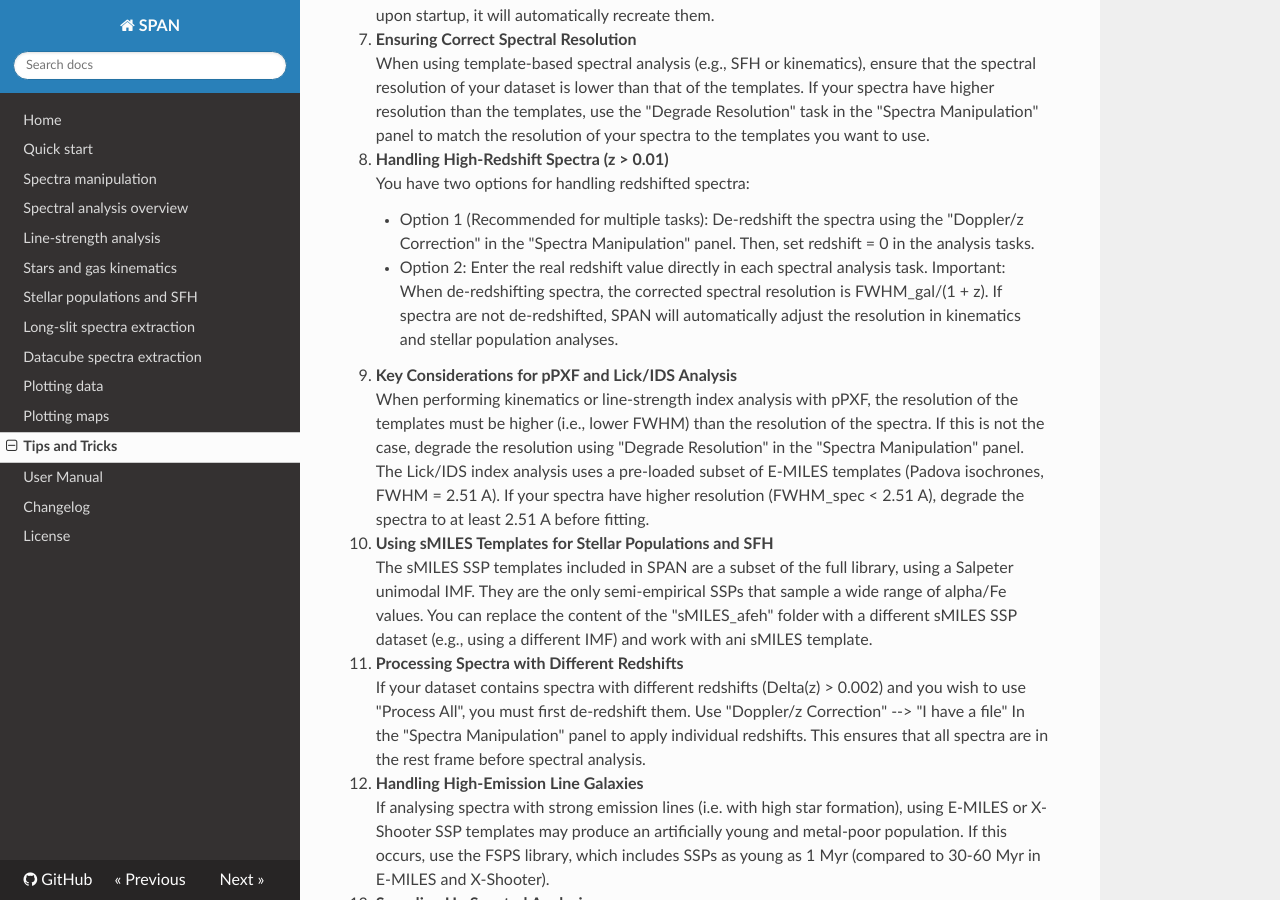
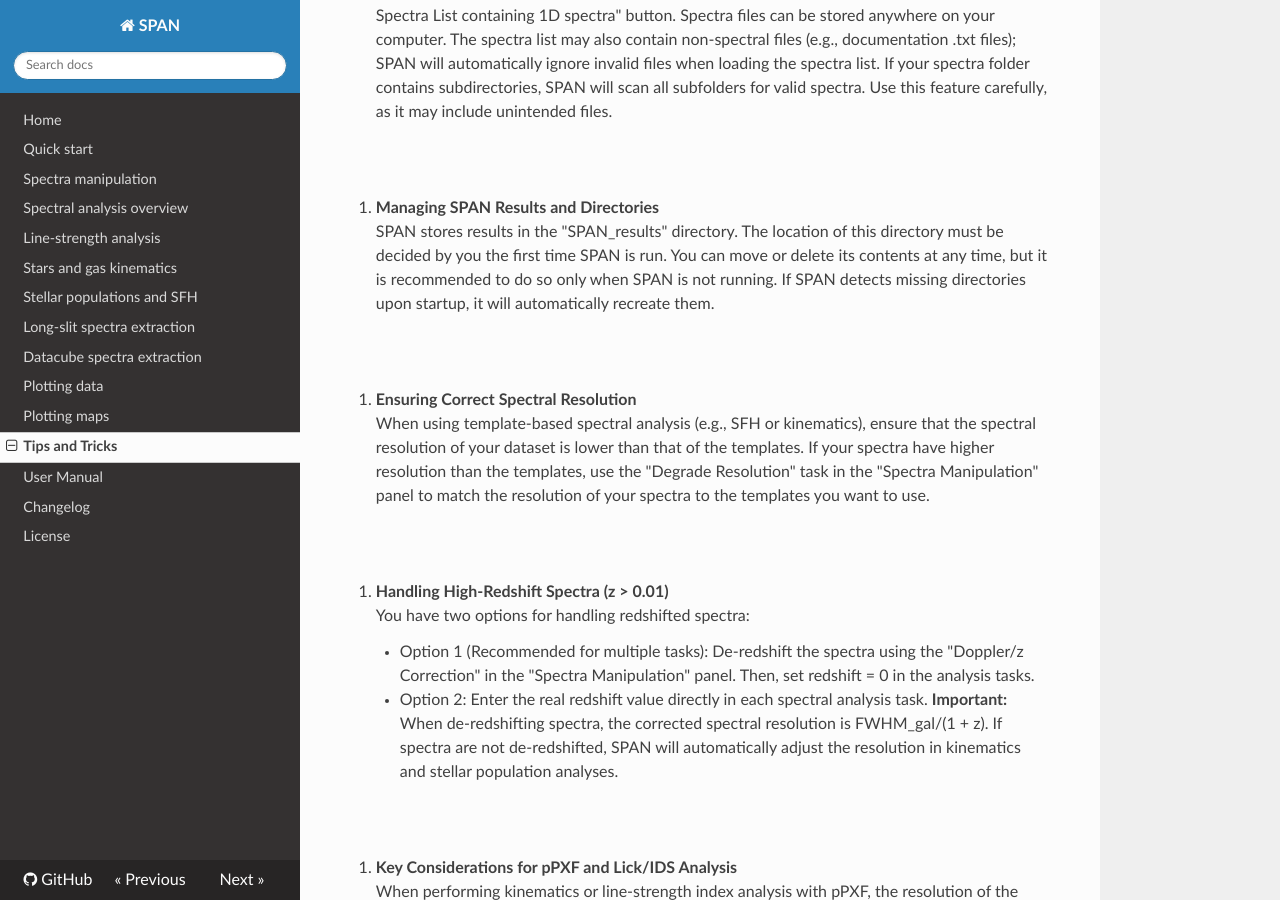
Before and after one commit to danielegasparri/span-gui, an MkDocs documentation site: the page built from docs/tips_and_tricks.md, in a window 1280 px wide and 900 px high, scrolled down 1236 px. Built offline with MkDocs 1.6.1, drawn with Linux system fonts in a browser that asks for light colours; nearby versions of some CDN libraries.

Commit message:
Add files via upload

```diff
--- a/docs/tips_and_tricks.md
+++ b/docs/tips_and_tricks.md
@@ -12,11 +12,13 @@
 Example: If your optical spectra are in Angstrom but you set nanometres, clicking "Plot" will show a range from 48000 to 55000 A, which is incorrect.
 To fix this, select the correct wavelength units and plot one selected spectrum again.
 
+&nbsp;
 
 2. **Improving Lick/IDS Line-Strength Analysis Accuracy**
 The "Emission Line(s) Correction" option in the Lick/IDS line-strength analysis uses pPXF to remove gas emissions from the spectra. This process fits the gas component using E-MILES templates and applies a fixed wavelength fitting range (4000-6500 A). If the spectra contain edge artifacts (e.g., from X-shooter UVB and VIS arms), the fit may be imperfect.
 Solution: Activate the "Cropping" task in the "Spectra Pre-Processing" panel and crop the spectrum to remove problematic regions. If you want to analyse only the 4800-5500 A range for stellar populations, crop the spectra accordingly.
 
+&nbsp;
 
 3. **Using "Stellar Populations and SFH" for Kinematics**
 The "Stellar Populations and SFH" module can be used for kinematics analysis, as an alternative to "Stars and Gas Kinematics". To adapt the settings for kinematics:
@@ -27,32 +29,38 @@
     - Set Regul. error = 0 to disable regularization.
 
 
+
 4. **Saving and Loading Parameters**
 You can save your session settings, active tasks, and parameters as a .json file via "File --> Save Parameters...".
 If you prefer to always load custom default parameters instead of SPAN's defaults, save your parameters via "File --> Save Parameters..." and overwrite "default_settings.json" in the "system_files" subfolder.
 
+&nbsp;
 
 5. **Managing Spectra Lists and File Organisation**
 Spectra loaded into SPAN are organised via a spectra list, generated using the "Generate Spectra List containing 1D spectra" button. Spectra files can be stored anywhere on your computer. The spectra list may also contain non-spectral files (e.g., documentation .txt files); SPAN will automatically ignore invalid files when loading the spectra list.
 If your spectra folder contains subdirectories, SPAN will scan all subfolders for valid spectra. Use this feature carefully, as it may include unintended files.
 
+&nbsp;
 
 6. **Managing SPAN Results and Directories**
 SPAN stores results in the "SPAN_results" directory. The location of this directory must be decided by you the first time SPAN is run. You can move or delete its contents at any time, but it is recommended to do so only when SPAN is not running.
 If SPAN detects missing directories upon startup, it will automatically recreate them.
 
+&nbsp;
 
 7. **Ensuring Correct Spectral Resolution**
 When using template-based spectral analysis (e.g., SFH or kinematics), ensure that the spectral resolution of your dataset is lower than that of the templates. If your spectra have higher resolution than the templates, use the "Degrade Resolution" task in the "Spectra Manipulation" panel to match the resolution of your spectra to the templates you want to use.
 
+&nbsp;
 
 8. **Handling High-Redshift Spectra (z > 0.01)**
 You have two options for handling redshifted spectra:
     - Option 1 (Recommended for multiple tasks): De-redshift the spectra using the "Doppler/z Correction" in the "Spectra Manipulation" panel. Then, set redshift = 0 in the analysis tasks.
     - Option 2: Enter the real redshift value directly in each spectral analysis task.
-Important:
+**Important:**
 When de-redshifting spectra, the corrected spectral resolution is FWHM_gal/(1 + z). If spectra are not de-redshifted, SPAN will automatically adjust the resolution in kinematics and stellar population analyses.
 
+&nbsp;
 
 9. **Key Considerations for pPXF and Lick/IDS Analysis**
 When performing kinematics or line-strength index analysis with pPXF, the resolution of the templates must be higher (i.e., lower FWHM) than the resolution of the spectra.
@@ -60,27 +68,32 @@
 The Lick/IDS index analysis uses a pre-loaded subset of E-MILES templates (Padova isochrones, FWHM = 2.51 A).
 If your spectra have higher resolution (FWHM_spec < 2.51 A), degrade the spectra to at least 2.51 A before fitting.
 
+&nbsp;
 
 10. **Using sMILES Templates for Stellar Populations and SFH**
 The sMILES SSP templates included in SPAN are a subset of the full library, using a Salpeter unimodal IMF.
 They are the only semi-empirical SSPs that sample a wide range of alpha/Fe values.
 You can replace the content of the "sMILES_afeh" folder with a different sMILES SSP dataset (e.g., using a different IMF) and work with ani sMILES template.
 
+&nbsp;
 
 11. **Processing Spectra with Different Redshifts**
 If your dataset contains spectra with different redshifts (Delta(z) > 0.002) and you wish to use "Process All", you must first de-redshift them.
 Use "Doppler/z Correction" --> "I have a file" In the "Spectra Manipulation" panel to apply individual redshifts.
 This ensures that all spectra are in the rest frame before spectral analysis.
 
+&nbsp;
 
 12. **Handling High-Emission Line Galaxies**
 If analysing spectra with strong emission lines (i.e. with high star formation), using E-MILES or X-Shooter SSP templates may produce an artificially young and metal-poor population.
 If this occurs, use the FSPS library, which includes SSPs as young as 1 Myr (compared to 30-60 Myr in E-MILES and X-Shooter).
 
+&nbsp;
 
 13. **Speeding Up Spectral Analysis**
 Cropping spectra to include only the wavelength regions of interest can significantly speed up spectral analysis.
 
+&nbsp;
 
 14. **Stellar populations with Lick/IDS indices**
 The determination of the stellar parameters with the Lick/IDS indices and the GPR method uses predictive machine-learning models and the scikit-learn module. The default models stored in the system_files folder have been trained with the scikit-learn 1.4.2 version. If you are using different version for this library, the predictions may be inaccurate and a warning is issued in the output window. In this case you should delete the trained models stored in the system_files folder (the files have the .pkl extension) and run again SPAN. If the Lick/IDS task with GPR stellar parameters determination does not find the trained models, it will create again the first time is executed, using the scikit-learn version you have installed. This will require a little time, but then you can use these new trained models until you change the version of the scikit-learn module. You should perform this operation when compiling the source code for Android systems using the Pydroid3 app, since the latest compatible version of the scikit-learn module is 1.3.0.
```
Also changed, not shown: docs/index.md (+6 -0 lines).
